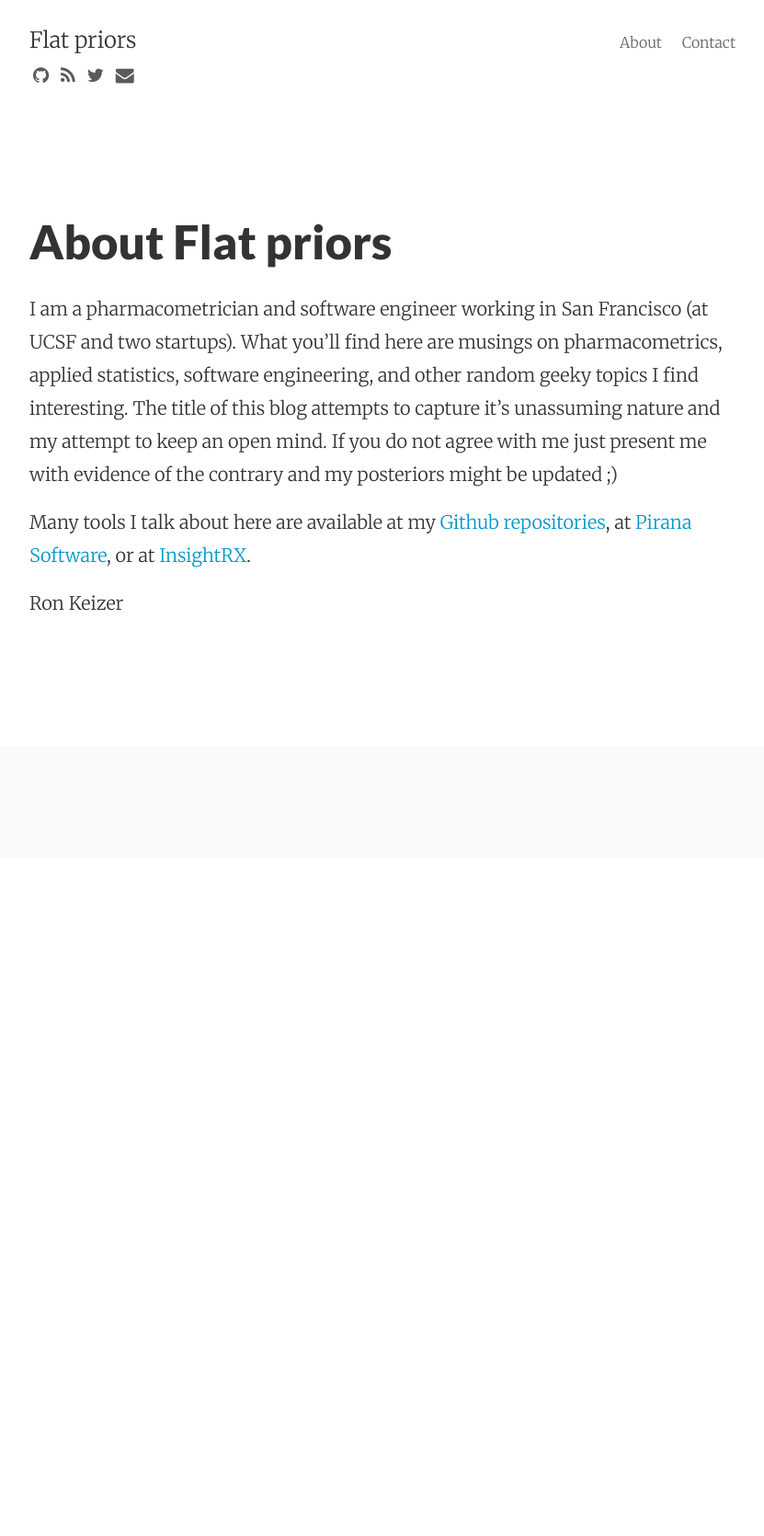
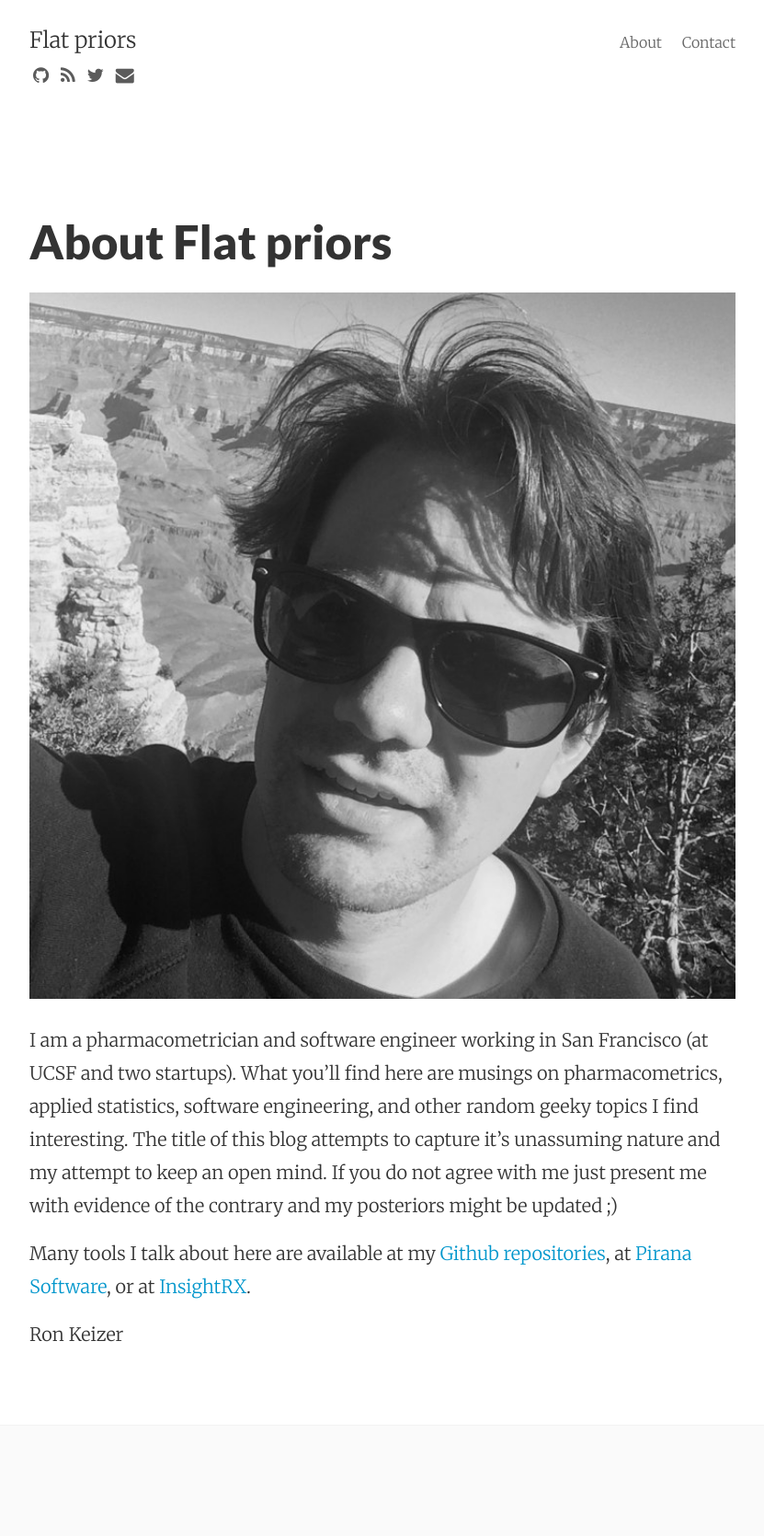
Before and after one commit to ronkeizer/ronkeizer.github.io, a Jekyll site: the page built from about.md, in a window 1280 px wide. Shown: the whole page at 92% size, without its empty margins (224-1055 px from the left). Built offline with Jekyll 4.4.1, drawn with Linux system fonts in a browser that asks for light colours; nearby versions of some CDN libraries; before the commit the page ends 933 px from its top, so only the background shows below that.

Commit message:
add pics

```diff
--- a/_posts/2014-12-10-best-books-2014.markdown
+++ b/_posts/2014-12-10-best-books-2014.markdown
@@ -4,6 +4,8 @@ title:  "Best books of 2014"
 date:   2014-12-10 12:40:00
 categories: books
 ---
+
+![books]({{ site.url }}/assets/books.jpg)
 
 Yesterday, Bill Gates shared his list of [best books of 2014](http://www.gatesnotes.com/About-Bill-Gates/Best-Books-2014), which stimulated me to think about the best books I read this year. Unfortunately, recent fatherhood has kept me away from a lot of books I planned to read this year, but I did manage to squeeze in a couple of very interesting ones. These are my 5-star books from 2014:
 
--- a/about.md
+++ b/about.md
@@ -4,6 +4,8 @@ title: About Flat priors
 permalink: /about/
 ---
 
+![ron]({{ site.url }}/assets/ron.jpg)
+
 I am a pharmacometrician and software engineer working in San Francisco (at UCSF and two startups). What you'll find here are musings on pharmacometrics, applied statistics, software engineering, and other random geeky topics I find interesting. The title of this blog attempts to capture it's unassuming nature and my attempt to keep an open mind. If you do not agree with me just present me with evidence of the contrary and my posteriors might be updated ;)
 
 Many tools I talk about here are available at my [Github repositories](https://github.com/ronkeizer), at [Pirana Software](http://www.pirana-software.com), or at [InsightRX](http://www.insight-rx.com).
```
Also changed, not shown: assets/books.jpg (added), assets/ron.jpg (added), 5 other files.
